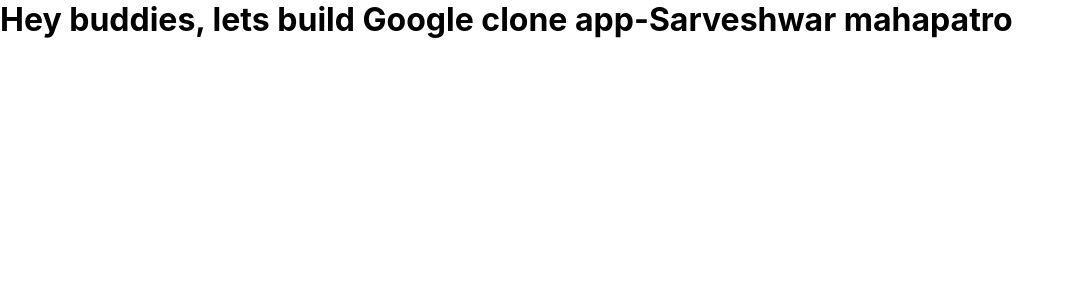
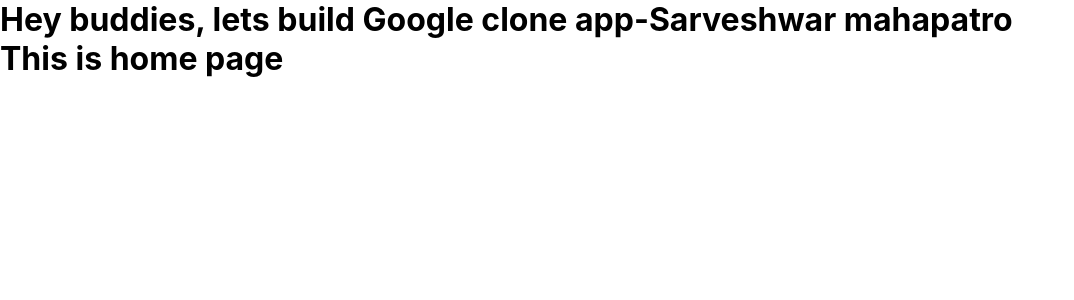
Before and after one commit to sarveshwar22/google-clone, a React (Create React App) app in the folder google-clone/: page / in a window 1280 px wide. Shown: the top 300 px of the page, without its empty margins (0-1074 px from the left). Built offline with nearby package versions, Linux system fonts and the light colour scheme.

Commit message:
BUILD 2 PAGES-HOME And SEARCHPAGE

```diff
--- a/google-clone/src/App.js
+++ b/google-clone/src/App.js
@@ -1,4 +1,5 @@
 import React from 'react';
+import Home from './pages/Home';
 
 import './App.css';
 
@@ -6,6 +7,11 @@ function App() {
   return (
     <div className="App">
       <h1>Hey buddies, lets build Google clone app-Sarveshwar mahapatro</h1>
+
+      {/*Home */}
+      <Home />
+
+      {/* searchPage */}
     </div>
   );
 }
--- /dev/null
+++ b/google-clone/src/pages/Home.js
@@ -0,0 +1,14 @@
+import React from 'react'
+import './Home.css'
+
+
+function Home()
+{
+    return (
+        <div className='home'>
+            <h1>This is home page</h1>
+        </div>
+    )
+}
+
+export default Home
```
Also changed, not shown: google-clone/src/pages/Home.css (added).
